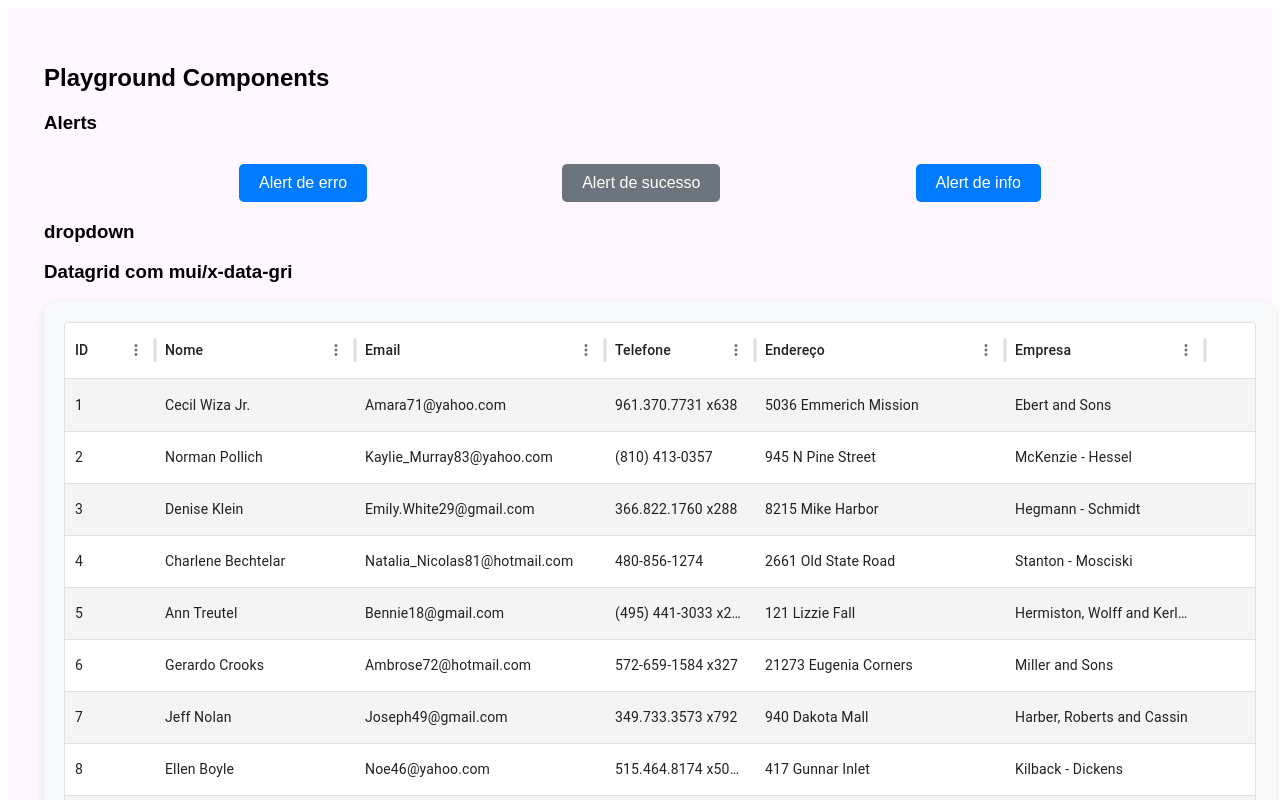
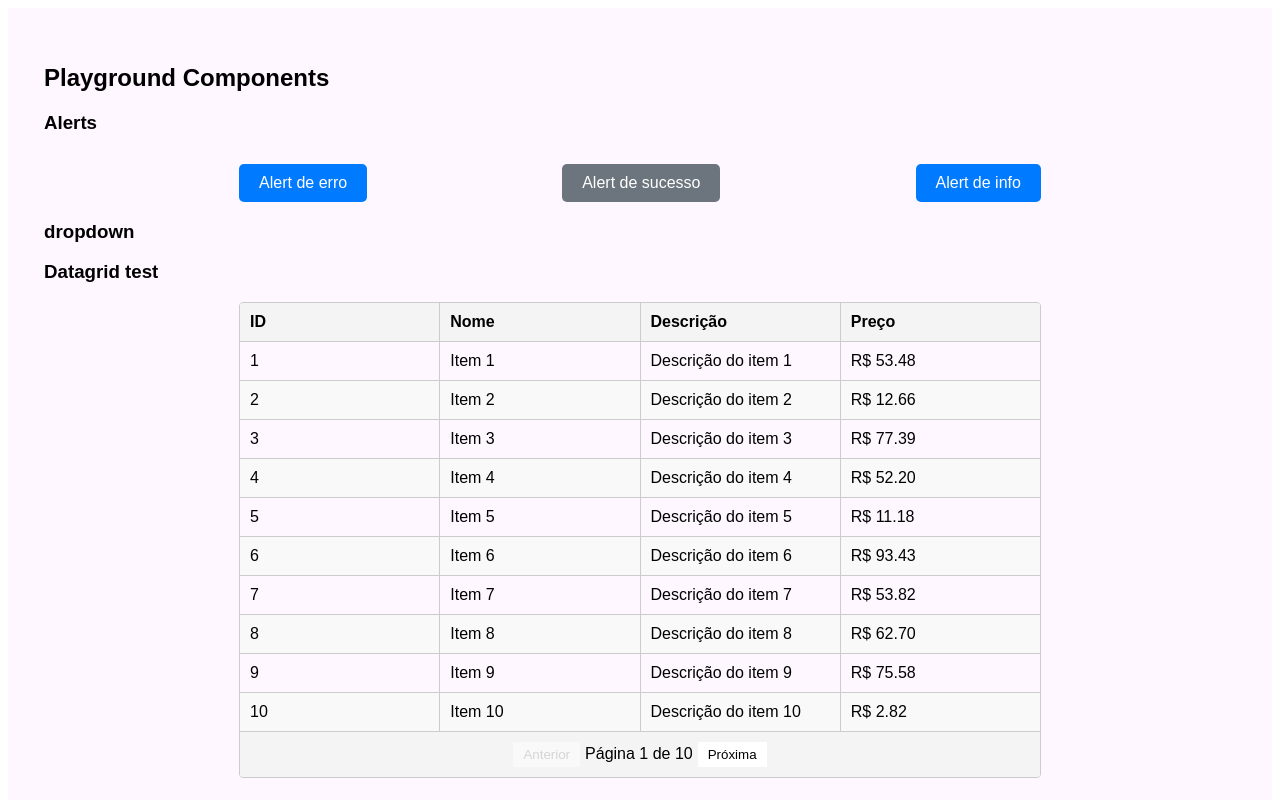
Before and after one commit to umrodrigues/components_playground, a Next.js app: page / in a window 1280 px wide. Shown: the top 800 px of the page. Built offline with nearby package versions, Linux system fonts and the light colour scheme.

Commit message:
feat: add test datagrid

```diff
--- /dev/null
+++ b/src/components/datagridtest/Datagridtest.module.scss
@@ -0,0 +1,64 @@
+.dataGrid {
+    display: flex;
+    flex-direction: column;
+    border: 1px solid #ccc;
+    border-radius: 4px;
+    overflow: hidden;
+    width: 100%;
+    max-width: 800px;
+    margin: 0 auto;
+  }
+
+  .header {
+    display: flex;
+    background-color: #f4f4f4;
+    font-weight: bold;
+    border-bottom: 1px solid #ccc;
+  }
+
+  .cell {
+    flex: 1;
+    padding: 10px;
+    text-align: left;
+    border-right: 1px solid #ccc;
+    &:last-child {
+      border-right: none;
+    }
+  }
+
+  .body {
+    display: flex;
+    flex-direction: column;
+  }
+
+  .row {
+    display: flex;
+    border-bottom: 1px solid #ccc;
+    &:last-child {
+      border-bottom: none;
+    }
+    &:nth-child(even) {
+      background-color: #f9f9f9;
+    }
+  }
+
+  .pagination {
+    display: flex;
+    justify-content: center;
+    align-items: center;
+    padding: 10px;
+    background-color: #f4f4f4;
+    border-top: 1px solid #ccc;
+  }
+
+  .paginationButton {
+    padding: 5px 10px;
+    margin: 0 5px;
+    border: none;
+    background-color: #fff;
+    cursor: pointer;
+    &:disabled {
+      cursor: not-allowed;
+      opacity: 0.5;
+    }
+  }
--- /dev/null
+++ b/src/components/datagridtest/datagridtest.tsx
@@ -0,0 +1,72 @@
+import React, { useState } from 'react';
+import styles from './Datagridtest.module.scss';
+
+const mockData = Array.from({ length: 100 }, (_, index) => ({
+  id: index + 1,
+  nome: `Item ${index + 1}`,
+  descricao: `Descrição do item ${index + 1}`,
+  preco: (Math.random() * 100).toFixed(2),
+}));
+
+export default function DataGridTest() {
+  const [currentPage, setCurrentPage] = useState(1);
+  const itemsPerPage = 10;
+
+  const indexOfLastItem = currentPage * itemsPerPage;
+  const indexOfFirstItem = indexOfLastItem - itemsPerPage;
+  const currentItems = mockData.slice(indexOfFirstItem, indexOfLastItem);
+
+  const totalPages = Math.ceil(mockData.length / itemsPerPage);
+
+  const handleNextPage = () => {
+    if (currentPage < totalPages) {
+      setCurrentPage(currentPage + 1);
+    }
+  };
+
+  const handlePrevPage = () => {
+    if (currentPage > 1) {
+      setCurrentPage(currentPage - 1);
+    }
+  };
+
+  return (
+    <div className={styles.dataGrid}>
+      <div className={styles.header}>
+        <div className={styles.cell}>ID</div>
+        <div className={styles.cell}>Nome</div>
+        <div className={styles.cell}>Descrição</div>
+        <div className={styles.cell}>Preço</div>
+      </div>
+      <div className={styles.body}>
+        {currentItems.map((item) => (
+          <div key={item.id} className={styles.row}>
+            <div className={styles.cell}>{item.id}</div>
+            <div className={styles.cell}>{item.nome}</div>
+            <div className={styles.cell}>{item.descricao}</div>
+            <div className={styles.cell}>R$ {item.preco}</div>
+          </div>
+        ))}
+      </div>
+      <div className={styles.pagination}>
+        <button
+          className={styles.paginationButton}
+          onClick={handlePrevPage}
+          disabled={currentPage === 1}
+        >
+          Anterior
+        </button>
+        <span>
+          Página {currentPage} de {totalPages}
+        </span>
+        <button
+          className={styles.paginationButton}
+          onClick={handleNextPage}
+          disabled={currentPage === totalPages}
+        >
+          Próxima
+        </button>
+      </div>
+    </div>
+  );
+}
--- a/src/components/playground/playground.tsx
+++ b/src/components/playground/playground.tsx
@@ -4,6 +4,7 @@ import Alert from "@/components/alert/alert";
 import Button from "@/components/button/button";
 import styles from './Playground.module.scss'
 import Datagrid from "../datagrid/datagrid";
+import DataGridTest from "../datagridtest/datagridtest";
 
 export default function Playground() {
   const [showAlert, setShowAlert] = useState(false);
@@ -48,9 +49,16 @@ export default function Playground() {
         <h3>dropdown</h3>
 
         {/* <Dropdown/> */}
-        <h3>Datagrid com mui/x-data-gri</h3>
+
+        <h3>Datagrid test</h3>
+        <DataGridTest/>
+
+
+        <h3>Datagrid com lib mui/x-data-gri</h3>
 
         <Datagrid/>
+
+
 
 
 
```
